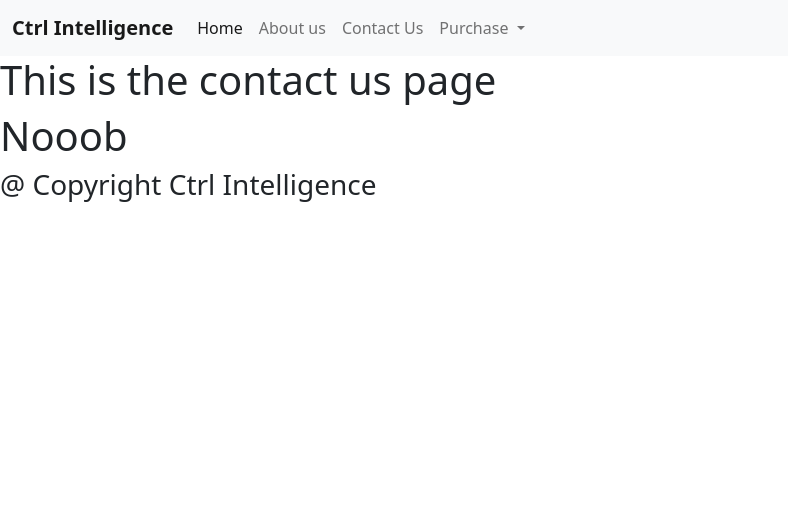
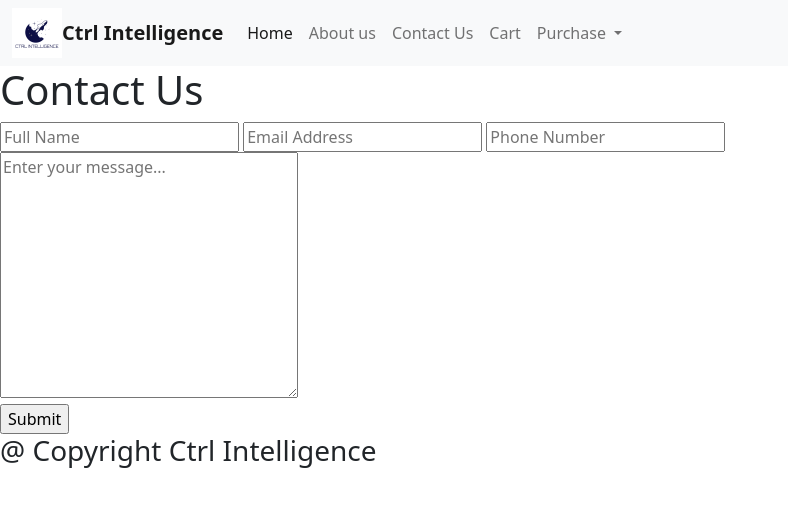
Before and after one commit to CS3250-Ctrl-Intelligence/Team-Project_Python, a Django app: template frontend_files/ci_project/templates/contactUs.html in a window 1280 px wide. Shown: the top 507 px of the page, without its empty margins (0-788 px from the left). Run offline with Django 3.2, Linux system fonts and the light colour scheme; the template is opened without the code that fills it, so the values that code supplies are empty.

Commit message:
Implemented the cart, checkout and contact us pages

```diff
--- a/frontend_files/ci_project/ci_app/models/customer.py
+++ b/frontend_files/ci_project/ci_app/models/customer.py
@@ -2,7 +2,7 @@ from django.db import models
 from django.contrib.auth.models import User
 
 class Customer(models.Model):
-    user = models.OneToOneField(User,on_delete=models.CASCADE, null= True, blank =True)
+    user = models.OneToOneField(User, on_delete=models.CASCADE, null= True, blank =True)
     name = models.CharField(max_length=126, null = True)
     email = models.CharField(max_length=126, null = True)
 
--- a/frontend_files/ci_project/static/css/base.css
+++ b/frontend_files/ci_project/static/css/base.css
@@ -1,4 +1,4 @@
-/**/
+/*cart.html css*/
 .box-element {
     box-shadow: hsl(0, 0%, 80%) 0 0 16px;
     background-color: #ffff;
@@ -41,12 +41,10 @@
 }
 
 
-
-
+/*base.html css*/
 .nav {
     background-color: brown;
 }
-
 
 .team-pict {
     padding: 0px;
@@ -56,6 +54,7 @@
     padding: 0px;
     background-color:aqua;
 }
+
 .team1 {
     height:100px;
 }
@@ -64,3 +63,8 @@
 #title {
     background-color: brown;
 }
+
+.logo {
+    width: 50px;
+    height: 50px;
+}
--- /dev/null
+++ b/frontend_files/ci_project/static/js/cart.js
@@ -0,0 +1 @@
+console.log("Hello world")
--- a/frontend_files/ci_project/templates/base.html
+++ b/frontend_files/ci_project/templates/base.html
@@ -29,6 +29,7 @@
     <body>
         <nav class="navbar navbar-expand-lg navbar-light bg-light">
             <div class="container-fluid">
+              <img class="logo" src="{% static 'images/ctrl_intel.png'%}">
               <a class="navbar-brand" href="#"> <b class="team-title">Ctrl Intelligence</b></a>
               <button class="navbar-toggler" type="button" data-bs-toggle="collapse" data-bs-target="#navbarNavDropdown" aria-controls="navbarNavDropdown" aria-expanded="false" aria-label="Toggle navigation">
                 <span class="navbar-toggler-icon"></span>
@@ -43,6 +44,9 @@
                   </li>
                   <li class="nav-item">
                     <a class="nav-link" href="{% url 'contactUs' %}">Contact Us</a>
+                  </li>
+                  <li class="nav-item">
+                    <a class="nav-link" href="{% url 'cart' %}">Cart</a>
                   </li>
                   <li class="nav-item dropdown">
                     <a class="nav-link dropdown-toggle" href="#" id="navbarDropdownMenuLink" role="button" data-bs-toggle="dropdown" aria-expanded="false">
@@ -68,5 +72,6 @@
         <footer>
             <h3>@ Copyright Ctrl Intelligence</h3>
         </footer>
+        <script type = "text/javascript" src="{% static 'js/cart.js'%}"></script>
     </body>
 </html>
--- a/frontend_files/ci_project/templates/contactUs.html
+++ b/frontend_files/ci_project/templates/contactUs.html
@@ -3,8 +3,17 @@
 {% block content %}
 
 
-    <title>Contact Us</title>
-    <h1>This is the contact us page</h1>
-    <h1>Nooob</h1>
+<h1>Contact Us</h1>
+<form class="contact">
+    <div class="left-contact">
+        <input type="text" id="input=name" placeholder="Full Name">
+        <input type="email" id="input-email" placeholder="Email Address">
+        <input type="tel" id="input-phone" placeholder="Phone Number">
+    </div>
+    <div class="right-contact">
+        <textarea name="message" id="input-message" cols="30" rows="10" placeholder="Enter your message..."></textarea>
+    </div>
+    <input type="submit" id="submit-button">
+</form>
 
 {% endblock %}
--- a/frontend_files/ci_project/templates/history.html
+++ b/frontend_files/ci_project/templates/history.html
@@ -2,7 +2,7 @@
 {% load static %}
 {% block content %}
 
-
+    <!--Use bootstrap accordion https://getbootstrap.com/docs/5.1/components/accordion/-->
     <title>History</title>
     <h1>This is the history page</h1>
 
--- a/frontend_files/ci_project/templates/recommend.html
+++ b/frontend_files/ci_project/templates/recommend.html
@@ -2,7 +2,7 @@
 {% load static %}
 {% block content %}
 
-    <title>Recommend</title>
-    <h1>This is the recommend page</h1>
+    <h1>This is the recommend page.</h1>
+
 
 {% endblock %}
--- a/frontend_files/ci_project/templates/store.html
+++ b/frontend_files/ci_project/templates/store.html
@@ -4,7 +4,7 @@
    <div class ="row">
        {% if item_inv %}
            {% for item in item_inv %}
-               <div class ="col-lg-4">
+               <div class ="col-lg-4 col-md-6">
                    <div class="box-element card" style="width: 18rem;">
                         <!-- img dimension 256x256-->
                        <img src="https://images.ctfassets.net/sz2xpiwl6od9/6foQBWUucwcmAS80QuSmM0/dd1344e5c116d9bef962a0a5a5277b28/Firestone_Walker_805_18-11-16_CBB_Issue31_reviews-064_6x10.jpg?w=900" class="card-img-top" alt="..." style="width: 256px; height: 512px;">
```
Also changed, not shown: frontend_files/ci_project/ci_app/models/customer_order.py (+13 -0 lines), frontend_files/ci_project/ci_app/models/customer_order_item.py (+8 -2 lines), frontend_files/ci_project/ci_app/views.py (+14 -7 lines), frontend_files/ci_project/templates/cart.html (+4 -6 lines), frontend_files/ci_project/templates/checkout.html (+8 -6 lines), frontend_files/ci_project/ci_app/migrations/0019_rename_product_id_customerorderitem_product.py (added), frontend_files/ci_project/static/images/ctrl_intel.png (added).
